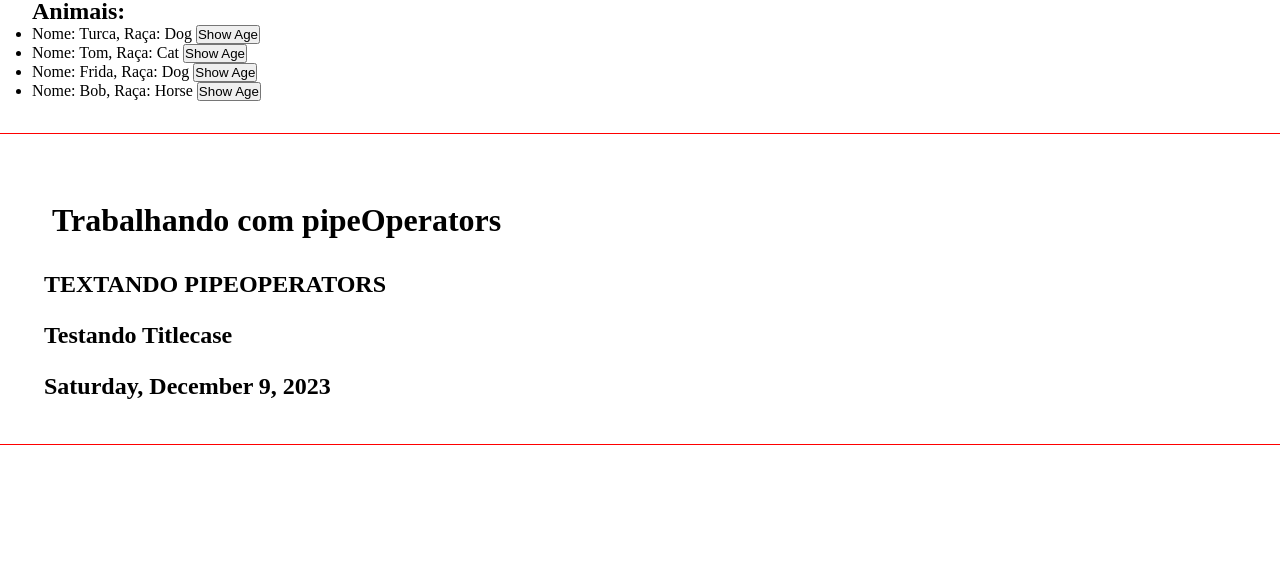
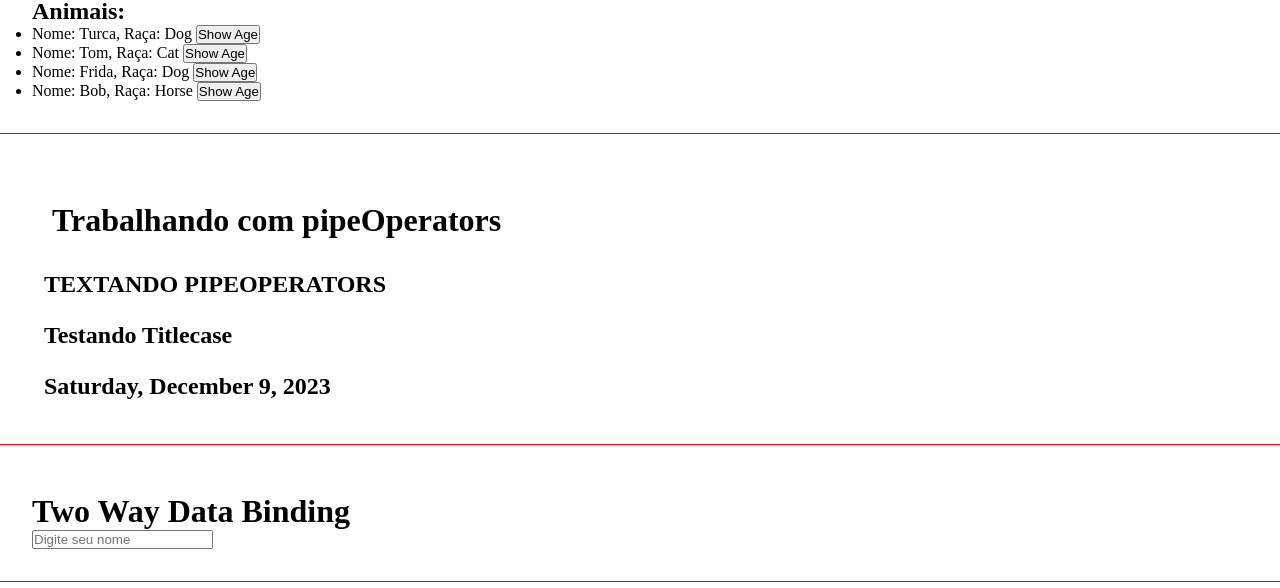
Before and after one commit to leooli0/curso-angular13v, an Angular app: page / in a window 1280 px wide. Shown: the part 1276-1864 px from the top of the page. Built offline with nearby package versions, Linux system fonts and the light colour scheme.

Commit message:
trabalhando com two way binding

```diff
--- a/src/app/app.component.html
+++ b/src/app/app.component.html
@@ -11,3 +11,4 @@
   <app-emitter></app-emitter>
   <app-list-render></app-list-render>
 <app-pipes></app-pipes>
+<app-two-way-binding></app-two-way-binding>
--- /dev/null
+++ b/src/app/components/two-way-binding/two-way-binding.component.html
@@ -0,0 +1,9 @@
+<div class="class">
+  <h1>Two Way Data Binding</h1>
+  <form>
+    <input type="text" [(ngModel)]="name" name="name" placeholder="Digite seu nome">
+  </form>
+  <div *ngIf="name !== ''">
+    <p>O nome é: {{ name }}</p>
+  </div>
+</div>
--- /dev/null
+++ b/src/app/components/two-way-binding/two-way-binding.component.ts
@@ -0,0 +1,16 @@
+import { Component, OnInit } from '@angular/core';
+
+@Component({
+  selector: 'app-two-way-binding',
+  templateUrl: './two-way-binding.component.html',
+  styleUrls: ['./two-way-binding.component.scss']
+})
+export class TwoWayBindingComponent implements OnInit {
+  name: string = ''
+
+  constructor() { }
+
+  ngOnInit(): void {
+  }
+
+}
```
Also changed, not shown: src/app/app.module.ts (+6 -2 lines), src/app/components/two-way-binding/two-way-binding.component.scss (added), 1 other file (tests, documents, lock files or other folders).
